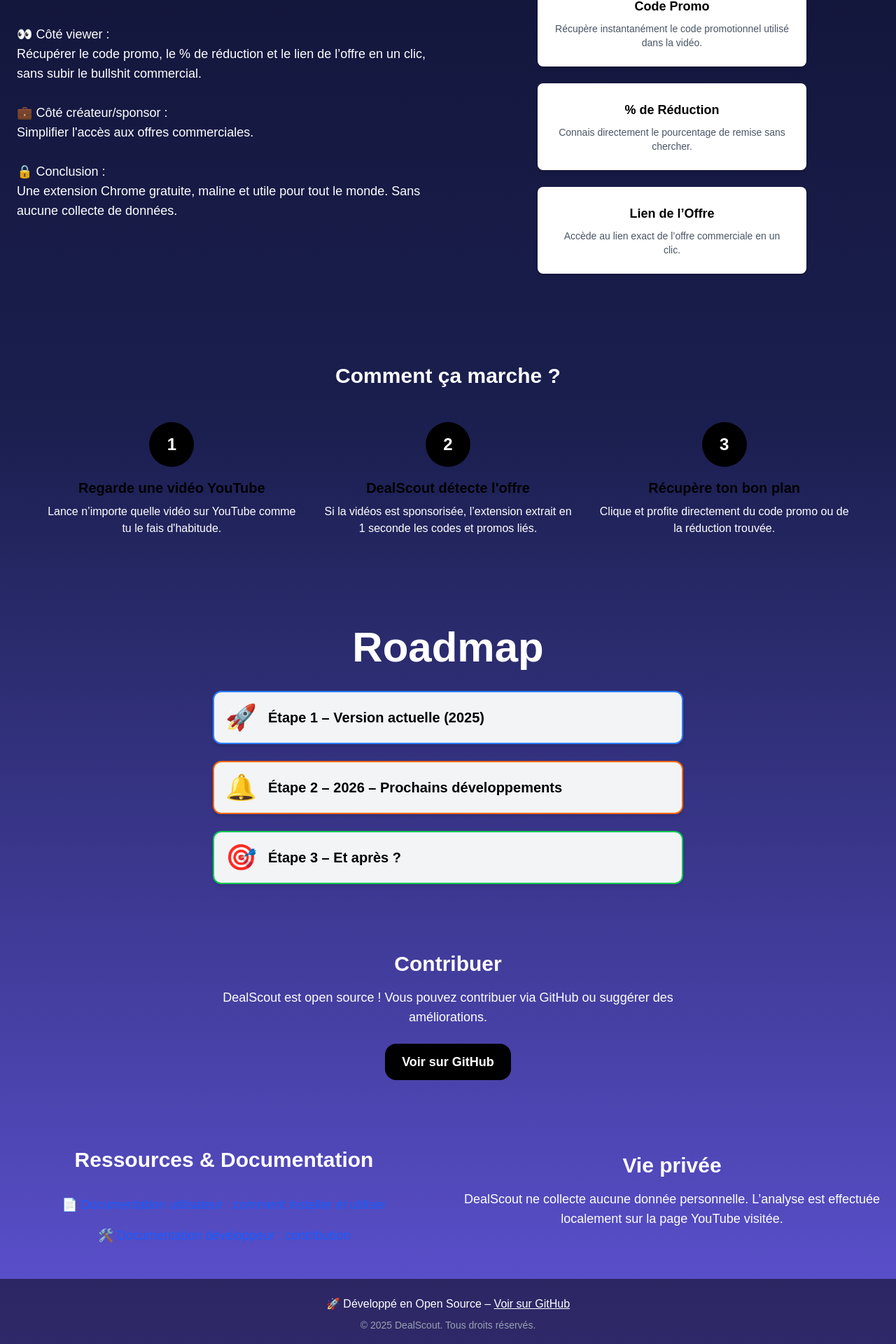
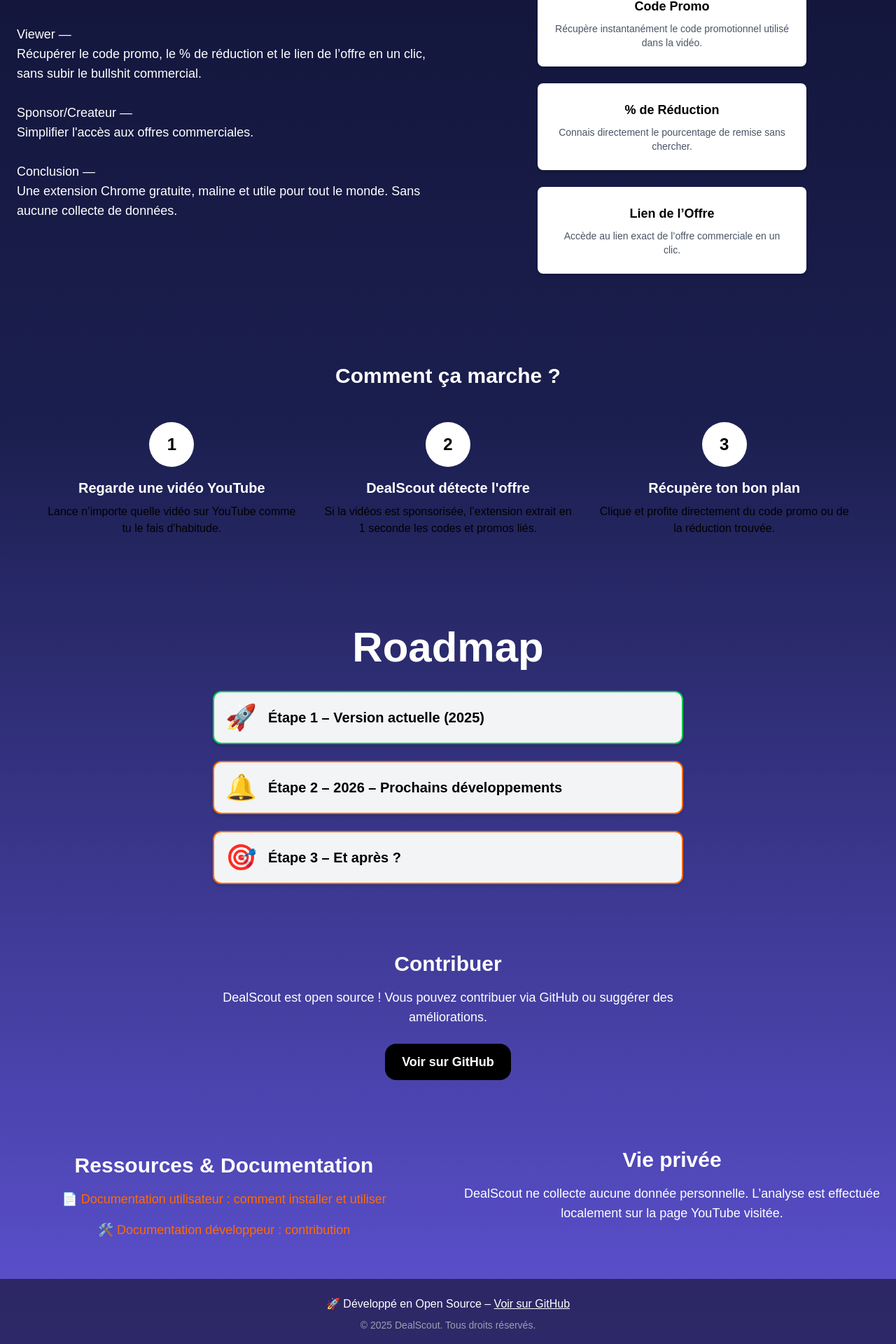
Before and after one commit to 299792455/DealScoutOS, a Next.js app: page / in a window 1280 px wide. Shown: the part 1357-3277 px from the top of the page at 70% size. Built offline with nearby package versions, Linux system fonts and the light colour scheme.

Commit message:
mini retouches css sur HowitWorks/Privacy/Documentation => Margin & colors

```diff
--- a/src/app/globals.css
+++ b/src/app/globals.css
@@ -34,6 +34,8 @@
   display: flex;
   align-items: center;
   justify-content: center;
+  max-width: 1440px;
+  width: 100% !important;
 }
 
 .maxW{
--- a/src/components/Header/index.tsx
+++ b/src/components/Header/index.tsx
@@ -1,29 +1,26 @@
 "use client";
 
 import LanguageSelector from "@/components/LanguageSelector";
-import { useLanguage } from "@/context/LanguageContext";  // 💚 Import du context de langue
+import { useLanguage } from "@/context/LanguageContext";
 
 export default function Header() {
-  const { language } = useLanguage();  // 💚 Récupération de la langue actuelle
+  const { language } = useLanguage();
 
-  // 💚 Définition des labels pour chaque langue
   const labels = {
     fr: { home: "Home", apropos: "A propos", roadmap: "Roadmap", documentation: "Documentation", contribuer: "Contribuer" },
     en: { home: "Home", apropos: "About", roadmap: "Roadmap", documentation: "Documentation", contribuer: "Contribute" },
     es: { home: "Home", apropos: "Proyecto", roadmap: "Hoja de Ruta", documentation: "Documentación", contribuer: "Contribuir" },
   };
 
-  const t = labels[language] || labels.fr;  // 💚 Choix des labels selon la langue (fallback FR)
+  const t = labels[language] || labels.fr;
 
   return (
     <header className="w-full flex items-center justify-between p-4 bg-black/50 text-white shadow-md sticky top-0 z-50">
       <LanguageSelector />
       <nav className="flex space-x-4 items-center">
-        {/* 💚 Lien Home remontant en haut de la page */}
         <a href="#" onClick={(e) => { e.preventDefault(); window.scrollTo({ top: 0, behavior: 'smooth' }); }} className="hover:underline">
           {t.home}
         </a>
-        {/* 💚 Liens d'ancrage vers les sections */}
         <a href="#apropos" className="hover:underline">{t.apropos}</a>
         <a href="#roadmap" className="hover:underline">{t.roadmap}</a>
         <a href="#contribuer" className="hover:underline">{t.contribuer}</a>
--- a/src/components/HowItWorks/index.tsx
+++ b/src/components/HowItWorks/index.tsx
@@ -75,11 +75,11 @@
       <div className="grid md:grid-cols-3 gap-8 max-w-6xl">
         {texts[language].steps.map((step, index) => (
           <div key={index} className="flex flex-col items-center text-center">
-            <div className="w-16 h-16 bg-black text-white rounded-full flex items-center justify-center mb-4 text-2xl font-bold">
+            <div className="w-16 h-16 bg-white text-black rounded-full flex items-center justify-center mb-4 text-2xl font-bold">
               {index + 1}
             </div>
-            <h3 className="text-xl font-semibold mb-2">{step.title}</h3>
-            <p className="text-white mb-4">{step.description}</p>
+            <h3 className="text-xl text-white font-semibold mb-2">{step.title}</h3>
+            <p className="text-black mb-4">{step.description}</p>
           </div>
         ))}
       </div>
--- a/src/components/PrivacyPolicy/index.tsx
+++ b/src/components/PrivacyPolicy/index.tsx
@@ -32,12 +32,12 @@
       whileInView={{ opacity: 1, y: 0 }}
       transition={{ duration: 0.8 }}
       viewport={{ once: true }}
-      className="w-full py-12  px-4 flex flex-col items-center"
+      className="w-full py-12 h-[236px]  px-4 flex flex-col items-center"
     >
       <h2 className="text-2xl md:text-3xl font-bold text-white mb-4 mb-4 text-center">
         {title}
       </h2>
-      <p className="text-lg text-white mb-4 max-w-2xl text-center">
+      <p className="text-lg text-white mb-4 max-w-2xl  text-center">
         {description}
       </p>
     </motion.section>
--- a/src/components/Resources/index.tsx
+++ b/src/components/Resources/index.tsx
@@ -57,9 +57,9 @@
       whileInView={{ opacity: 1, y: 0 }}
       transition={{ duration: 0.8 }}
       viewport={{ once: true }}
-      className="w-full py-12 px-4 flex flex-col items-center"
+      className="w-full  py-12 px-4 flex flex-col items-center"
     >
-      <h2 className="text-2xl md:text-3xl font-bold text-white mb-4 mb-8 text-center">
+      <h2 className="text-2xl md:text-3xl font-bold text-white mb-4 mb-4 text-center">
         {title}
       </h2>
 
@@ -68,7 +68,7 @@
           <li key={index}>
             <a
               href={item.link}
-              className="text-blue-600 hover:underline transition"
+              className="text-orange-500 hover:underline transition"
               target="_blank"
               rel="noopener noreferrer"
             >
--- a/src/components/Roadmap/index.tsx
+++ b/src/components/Roadmap/index.tsx
@@ -195,12 +195,12 @@
 
   return (
     <motion.section
-    id="roadmap"
+      id="roadmap"
       initial={{ opacity: 0, y: 50 }}
       whileInView={{ opacity: 1, y: 0 }}
       transition={{ duration: 0.8 }}
       viewport={{ once: true }}
-      className="w-full py-12  px-4 flex flex-col items-center"
+      className="w-full py-12 px-4 flex flex-col items-center"
     >
       <h2 className="text-4xl sm:text-5xl md:text-6xl font-bold text-white mb-4 mb-8 text-center">
         {language === "fr"
@@ -217,7 +217,9 @@
             onClick={() =>
               setActiveStep(activeStep === step.step ? null : step.step)
             }
-            className={`cursor-pointer border-2 rounded-xl p-4 shadow-md transition ${step.color} ${
+            className={`cursor-pointer border-2 rounded-xl p-4 shadow-md transition ${
+              step.step === 1 ? "border-green-500" : "border-orange-500"
+            } ${
               activeStep === step.step
                 ? "bg-white"
                 : "bg-gray-100 hover:bg-gray-200"
--- a/src/components/WhyWithInfosSection/index.tsx
+++ b/src/components/WhyWithInfosSection/index.tsx
@@ -8,13 +8,13 @@
 
   const texts = {
     fr: `
-👀 Côté viewer :
+Viewer —
 Récupérer le code promo, le % de réduction et le lien de l’offre en un clic, sans subir le bullshit commercial.
 
-💼 Côté créateur/sponsor :
+Sponsor/Createur —
 Simplifier l'accès aux offres commerciales.
 
-🔒 Conclusion :
+Conclusion —
 Une extension Chrome gratuite, maline et utile pour tout le monde. Sans aucune collecte de données.`,
     en: `
 👀 For viewers:
```
